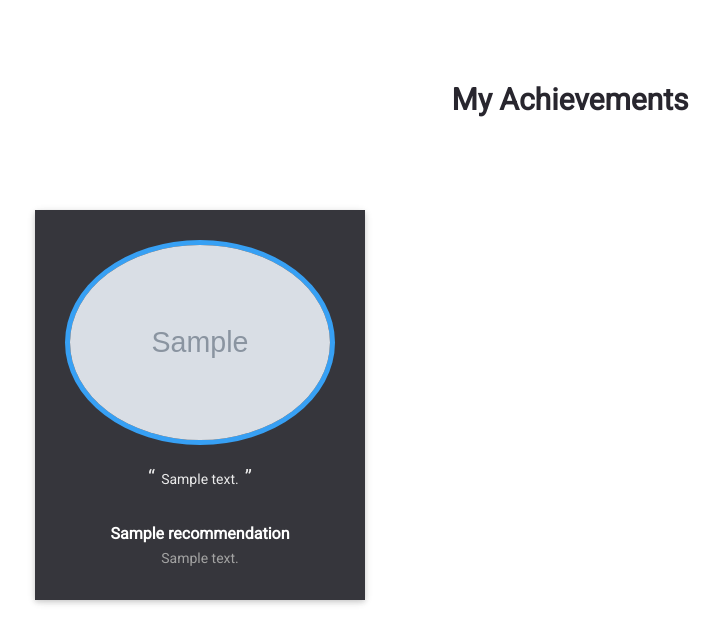
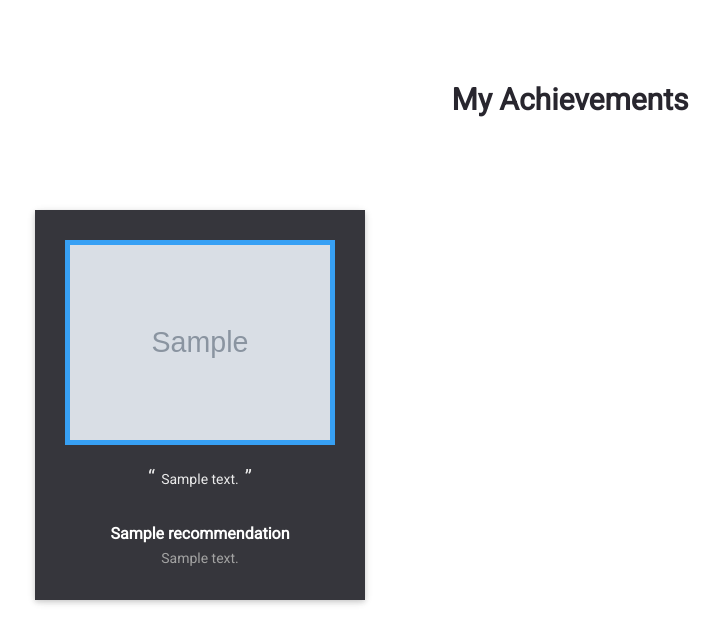
Before and after one commit to chiraag-kakar/portfolio, a Django app: template contents/templates/contents/portfolio.html in a window 1280 px wide. Shown: the part 3922-4566 px from the top of the page, without its empty margins (70-790 px from the left). Run offline with Django 3.2, Linux system fonts and the light colour scheme; data comes from the database, SQL or seed files in the repository; the template is opened without the code that fills it: values that come from a table or form of the project are taken from there, most other values are stand-ins (such as "Sample title", 1, 10 or a date in 2020); grey boxes marked "Sample" are stand-in pictures; some libraries are stand-ins or nearby versions.

Commit message:
Update portfolio.html

```diff
--- a/contents/templates/contents/portfolio.html
+++ b/contents/templates/contents/portfolio.html
@@ -306,7 +306,7 @@
                         {% for recommendation in recommendations %}
                             <div class="each-client-item">
                                 <div class="mh-client-item dark-bg black-shadow-1">
-                                    <img src="{{ recommendation.image.url }}" alt="" class="img-fluid">
+                                    <img style="border-radius:0%;" src="{{ recommendation.image.url }}" alt="" class="img-fluid">
                                     <p style="color: white">{{ recommendation.message }}</p>
                                     <h4 style="color: white">{{ recommendation.name }}</h4>
                                     <span>{{ recommendation.summary }}</span>
```
